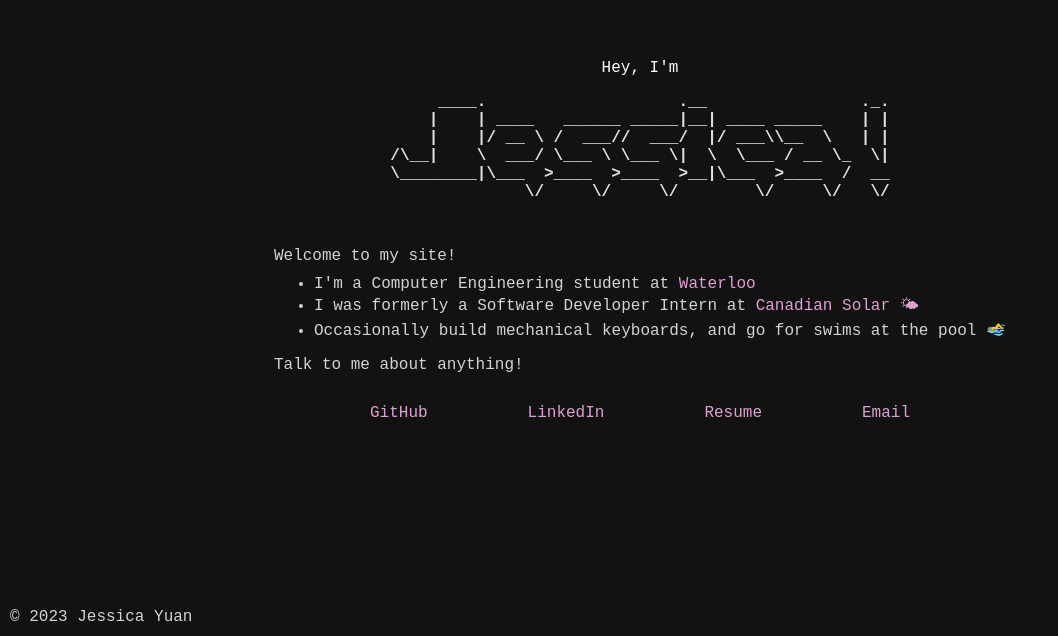
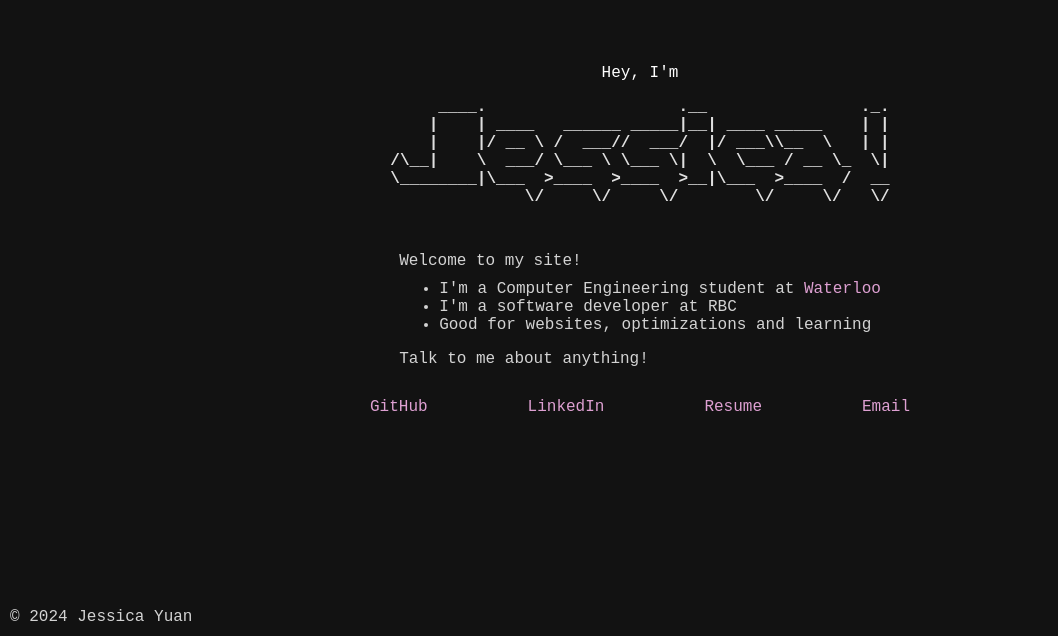
Before and after one commit to jessicayuan1/jessicayuan1.github.io, a plain HTML site: page index.html in a window 1280 px wide. Shown: the part 164-800 px from the top of the page, without its empty margins (0-1058 px from the left). Drawn offline with nearby package versions, Linux system fonts and the light colour scheme.

Commit message:
Update index.html

```diff
--- a/index.html
+++ b/index.html
@@ -112,8 +112,8 @@
             <p>Welcome to my site!</p>
             <ul>
                 <li>I'm a Computer Engineering student at <a rel="noreferrer" href="https://uwaterloo.ca/" target="_blank">Waterloo</a></li>
-                <li>I was formerly a Software Developer Intern at <a rel="noreferrer" href="https://www.canadiansolar.com" target="_blank">Canadian Solar 🌤</a></li>
-                <li>Occasionally build mechanical keyboards, and go for swims at the pool 🏊‍♀️</li>
+                <li>I'm a software developer at RBC</a></li>
+                <li>Good for websites, optimizations and learning </li>
                 <!-- <li> </li> -->
             </ul>
             Talk to me about anything!
@@ -130,7 +130,7 @@
 
 
         <div class="credentials" id="credentials">
-            © 2023 Jessica Yuan
+            © 2024 Jessica Yuan
         </div>
 
     </div>
```
